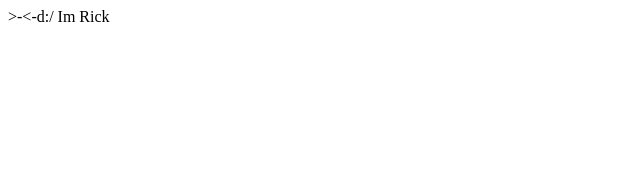
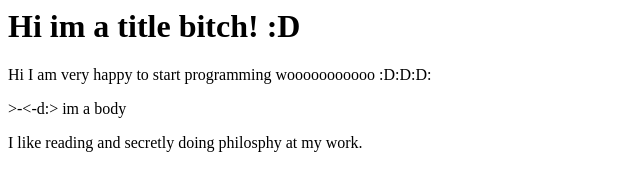
Before and after one commit to RickHurts/Website, a plain HTML site: page index.html in a window 1280 px wide. Shown: the whole page, without its empty margins (0-640 px from the left). Drawn offline with Linux system fonts and the light colour scheme.

Commit message:
Add title and text

```diff
--- a/index.html
+++ b/index.html
@@ -1,11 +1,12 @@
 <html>
 <head>
-<title>
-Rick-Space
-</title>
+	<title>Rick-Space</title>
 </head>
 <body>
->-<-d:/
-Im Rick
+	<h1>Hi im a title bitch! :D</h1>
+	<p>Hi I am very happy to start programming wooooooooooo  :D:D:D:</p>
+	<p>>-<-d:> im a body </p>
+		<p>I like reading and secretly doing philosphy at my work.</p>
+
 </body>
 </html>
```
